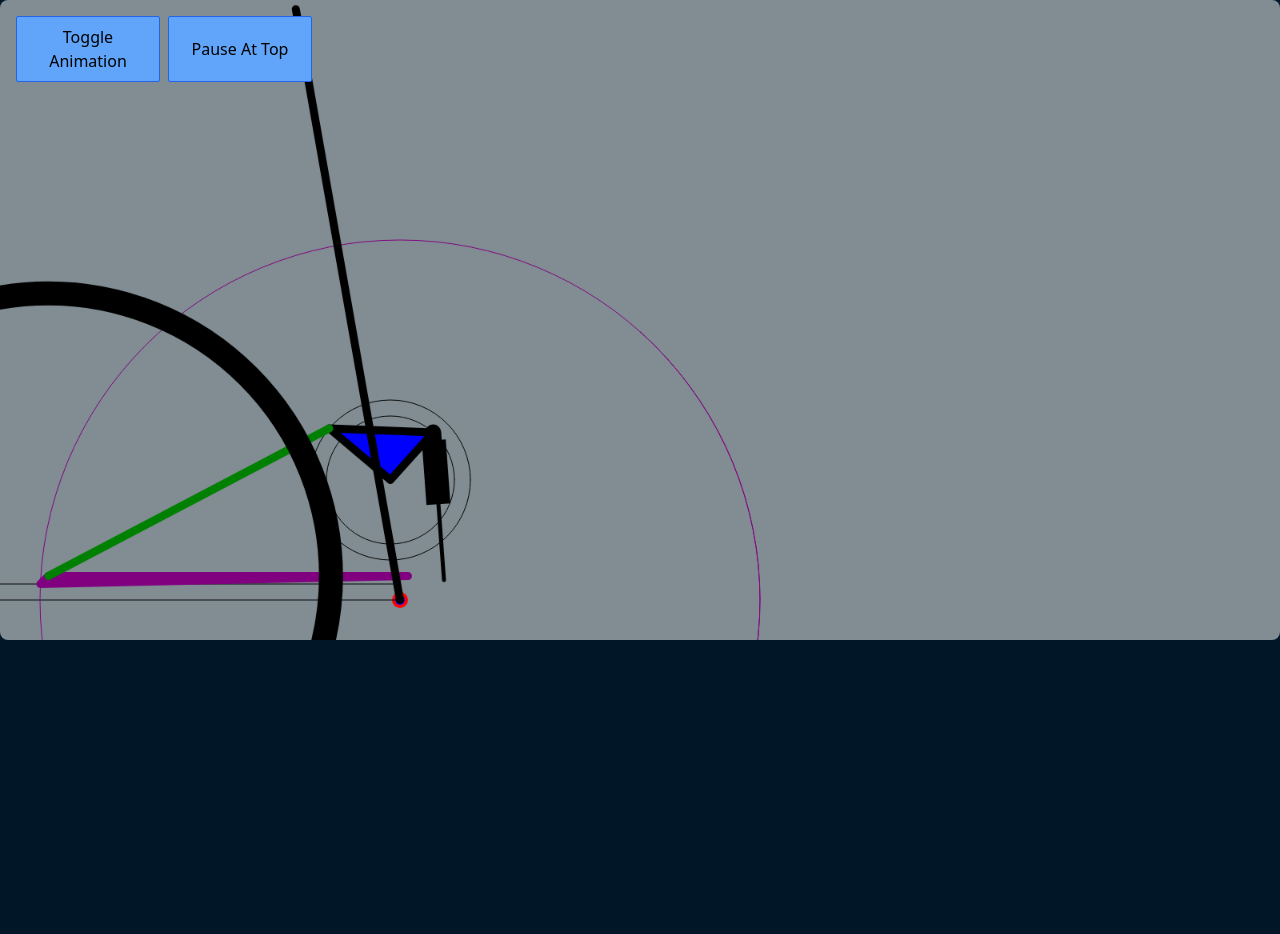
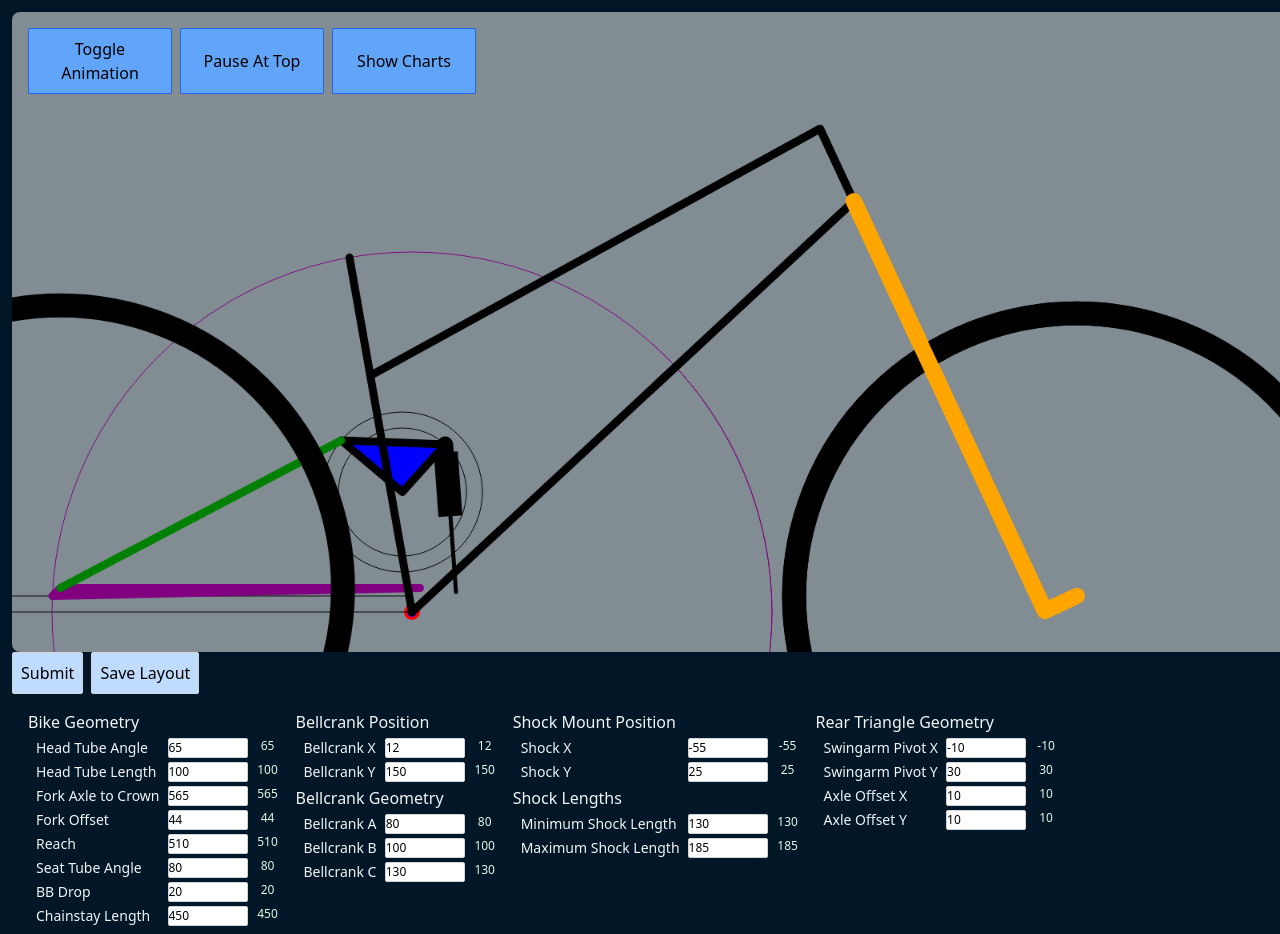
Before and after one commit to Scott-Andermann/BadDogBikes, a React (Vite) app: page / in a window 1280 px wide. Shown: the top 934 px of the page. Before the commit the page ends 800 px from the top, so only its background shows below. Built offline with nearby package versions, Linux system fonts and the light colour scheme.

Commit message:
continue layout refactor

```diff
--- a/src/App.css
+++ b/src/App.css
@@ -1,3 +1,4 @@
 body {
   background: #011627;
+  padding: 12px;
 }
--- a/src/App.tsx
+++ b/src/App.tsx
@@ -17,6 +17,7 @@ import HumanInputs, { HumanInputProps } from "./HumanInputs";
 import InputForm, { defaultValues, DefaultValues } from "./InputForm";
 import LayoutDiagram from "./LayoutDiagram";
 import LayoutList from "./LayoutList";
+import ResultsWrapper from "./ResultsWrapper";
 import ScatterPlot from "./ScatterPlot";
 
 export interface AxlePaths {
@@ -38,7 +39,9 @@ function App() {
   const [layoutValues, setLayoutValues] =
     useState<DefaultValues>(defaultValues);
   const [layoutArray, setLayoutArray] = useState<LayoutArray[]>([]);
-  const [humanInput, setHumanInput] = useState<HumanInputProps | undefined>(undefined);
+  const [humanInput, setHumanInput] = useState<HumanInputProps | undefined>(
+    undefined
+  );
   const [key, setKey] = useState(0);
 
   useEffect(() => {
@@ -50,7 +53,6 @@ function App() {
   }, []);
 
   // unmount and remount canvas component
-
 
   useEffect(() => {
     console.log("storing data");
@@ -65,11 +67,6 @@ function App() {
     <div>
       {/* <HumanInputs setHumanInput={setHumanInput}/> */}
       <div className="flex flex-row">
-        {/* <InputForm
-          setNewValues={setLayoutValues}
-          setIsOpen={setIsOpen}
-          layoutValues={layoutValues}
-        /> */}
         {/* <ConfirmModal
           isOpen={isOpen}
           setLayoutArray={setLayoutArray}
@@ -80,15 +77,18 @@ function App() {
           onClose={() => setIsOpen(false)}
         /> */}
         <div>
-          <LayoutDiagram layoutValues={layoutValues} layoutType="singlePivot" />
-          {/* <ScatterPlot
-            inputData={axlePath}
-            arrayInput={layoutArray}
-            title="Axle Path"
-          /> */}
+          <ResultsWrapper
+            layoutValues={layoutValues}
+            layoutType="singlePivot"
+          />
+          <InputForm
+            setNewValues={setLayoutValues}
+            setIsOpen={setIsOpen}
+            layoutValues={layoutValues}
+          />
         </div>
         <div>
-          <h2>Iterations</h2>
+          <h2 className="text-gray-100">Iterations</h2>
           <LayoutList
             layoutArray={layoutArray}
             setLayoutArray={setLayoutArray}
--- a/src/Canvas.tsx
+++ b/src/Canvas.tsx
@@ -9,10 +9,9 @@ interface CanvasProps {
   seatStayPosition: Position[];
   rearPivotPosition: Position[];
   axlePath: Position[];
-  bellcrankOffset: Position;
-  zeroOffset: Position;
   layoutValues: DefaultValues;
   humanInput: HumanInputProps | undefined;
+  setShowLayout: React.Dispatch<React.SetStateAction<boolean>>;
 }
 
 const Canvas = ({
@@ -20,15 +19,20 @@ const Canvas = ({
   seatStayPosition,
   rearPivotPosition,
   axlePath,
-  bellcrankOffset,
-  zeroOffset,
   layoutValues,
   humanInput,
+  setShowLayout,
 }: CanvasProps) => {
   const [paused, setPaused] = useState(true);
   const [pausePosition, setPausePosition] = useState("");
-  // const [zoomLevel, setZoomLevel] = useState(1);
+  const [zoomLevel, setZoomLevel] = useState(1);
   const ref = useRef<HTMLCanvasElement>(null);
+  const zeroOffset = { x: 500, y: 750 };
+
+  const bellcrankOffset = {
+    x: zeroOffset.x - layoutValues.bellcrankX,
+    y: zeroOffset.y - layoutValues.bellcrankY,
+  };
   useEffect(() => {
     const canvas = ref.current;
 
@@ -62,7 +66,7 @@ const Canvas = ({
   }
 
   return (
-    <div className="relative">
+    <>
       <canvas
         key={paused ? "1" : "0"}
         ref={ref}
@@ -86,8 +90,15 @@ const Canvas = ({
         >
           Pause At Top
         </button>
+        <button
+          className="bg-blue-400 border-blue-600 border border-solid rounded-sm p-2 w-36"
+          onClick={() => setShowLayout(false)}
+        >
+          Show Charts
+        </button>
+
       </div>
-    </div>
+    </>
   );
 };
 
--- a/src/InputField.tsx
+++ b/src/InputField.tsx
@@ -18,7 +18,7 @@ const InputField = ({
 }) => {
   const inputClasses =
     "border border-solid border-gray-300 rounded-sm w-20 text-xs";
-  const labelClasses = "ml-2 whitespace-nowrap text-sm mr-2";
+  const labelClasses = "ml-2 whitespace-nowrap text-sm mr-2 text-gray-100";
   return (
     <div className="flex flex-col gap-1">
       <div className="flex flex-row justify-between">
@@ -33,7 +33,7 @@ const InputField = ({
             {...register(id, { required: required, valueAsNumber: true })}
           />
           {currentValue !== undefined ? (
-            <p className="text-xs w-10 text-center">{currentValue}</p>
+            <p className="text-xs w-10 text-center text-green-100">{currentValue}</p>
           ) : null}
         </div>
       </div>
--- a/src/InputForm.tsx
+++ b/src/InputForm.tsx
@@ -20,6 +20,12 @@ export interface DefaultValues {
   axleOffsetX: number;
   axleOffsetY: number;
   seatTubeAngle: number;
+  headTubeAngle: number;
+  headTubeLength: number;
+  forkLength: number;
+  forkOffset: number;
+  stack: number;
+  reach: number;
 }
 
 export const defaultValues: DefaultValues = {
@@ -40,33 +46,131 @@ export const defaultValues: DefaultValues = {
   axleOffsetX: 10,
   axleOffsetY: 10,
   seatTubeAngle: 80,
+  headTubeAngle: 65,
+  headTubeLength: 100,
+  forkLength: 565,
+  forkOffset: 44,
+  stack: 631,
+  reach: 510,
 };
 
 const InputForm = ({
   setNewValues,
   setIsOpen,
-  layoutValues
+  layoutValues,
 }: {
   setNewValues: React.Dispatch<SetStateAction<DefaultValues>>;
   setIsOpen: React.Dispatch<SetStateAction<boolean>>;
-  layoutValues: DefaultValues
+  layoutValues: DefaultValues;
 }) => {
   const {
     register,
     handleSubmit,
     formState: { errors },
   } = useForm({ defaultValues: defaultValues });
-  const inputClasses = "border border-solid border-gray-300 rounded-sm";
+  const inputClasses =
+    "border border-solid border-gray-300 rounded-sm bg-blue-200";
 
   const onSubmit = (data: DefaultValues) => {
     setNewValues(data);
   };
+  const headTubeAngle = (layoutValues.headTubeAngle * Math.PI) / 180;
+
+  const wheelbase =
+    layoutValues.reach +
+    layoutValues.headTubeLength * Math.cos(headTubeAngle) +
+    layoutValues.forkLength * Math.cos(headTubeAngle) +
+    Math.cos(Math.asin(layoutValues.bbDrop / layoutValues.chainStay)) * layoutValues.chainStay;
+  const stack =
+    layoutValues.bbDrop +
+    (layoutValues.forkLength + layoutValues.headTubeLength) *
+      Math.sin(headTubeAngle);
 
   return (
     <form onSubmit={handleSubmit((data) => onSubmit(data))}>
-      <div className="flex flex-col gap-2 p-4">
+      <div className="flex flex-row gap-2">
+        <input className={`${inputClasses} max-w-max p-2`} type="submit" />
+        <button
+          onClick={() => setIsOpen(true)}
+          className="bg-blue-200 border-gray-300 border border-solid rounded-sm p-2"
+        >
+          Save Layout
+        </button>
+      </div>
+      <div className="flex flex-row gap-2 p-4">
         <div className="flex flex-col gap-1">
-          <h3>Bellcrank Position</h3>
+          <h3 className="text-gray-100">Bike Geometry</h3>
+          <InputField
+            label="Head Tube Angle"
+            id="headTubeAngle"
+            required
+            register={register}
+            errors={errors}
+            currentValue={layoutValues.headTubeAngle}
+          />
+          <InputField
+            label="Head Tube Length"
+            id="headTubeLength"
+            required
+            register={register}
+            errors={errors}
+            currentValue={layoutValues.headTubeLength}
+          />
+          <InputField
+            label="Fork Axle to Crown"
+            id="forkLength"
+            required
+            register={register}
+            errors={errors}
+            currentValue={layoutValues.forkLength}
+          />
+          <InputField
+            label="Fork Offset"
+            id="forkOffset"
+            required
+            register={register}
+            errors={errors}
+            currentValue={layoutValues.forkOffset}
+          />
+          <InputField
+            label="Reach"
+            id="reach"
+            required
+            register={register}
+            errors={errors}
+            currentValue={layoutValues.reach}
+          />
+          <InputField
+            label="Seat Tube Angle"
+            id="seatTubeAngle"
+            required
+            register={register}
+            errors={errors}
+            currentValue={layoutValues.seatTubeAngle}
+          />
+          <InputField
+            label="BB Drop"
+            id="bbDrop"
+            required
+            register={register}
+            errors={errors}
+            currentValue={layoutValues.bbDrop}
+          />
+          <InputField
+            label="Chainstay Length"
+            id="chainStay"
+            required
+            register={register}
+            errors={errors}
+            currentValue={layoutValues.chainStay}
+          />
+          <p className="text-gray-100">
+            Stack Height: {Math.abs(Math.round(stack))}
+          </p>
+          <p className="text-gray-100">Wheelbase: {Math.round(wheelbase)}</p>
+        </div>
+        <div className="flex flex-col gap-1">
+          <h3 className="text-gray-100">Bellcrank Position</h3>
           <InputField
             label="Bellcrank X"
             id="bellcrankX"
@@ -83,9 +187,7 @@ const InputForm = ({
             errors={errors}
             currentValue={layoutValues.bellcrankY}
           />
-        </div>
-        <div className="flex flex-col gap-1">
-          <h3>Bellcrank Geometry</h3>
+          <h3 className="text-gray-100">Bellcrank Geometry</h3>
           <InputField
             label="Bellcrank A"
             id="bellcrankA"
@@ -112,7 +214,7 @@ const InputForm = ({
           />
         </div>
         <div className="flex flex-col gap-1">
-          <h3>Shock Mount Position</h3>
+          <h3 className="text-gray-100">Shock Mount Position</h3>
           <InputField
             label="Shock X"
             id="shockMountX"
@@ -129,9 +231,7 @@ const InputForm = ({
             errors={errors}
             currentValue={layoutValues.shockMountY}
           />
-        </div>
-        <div className="flex flex-col gap-1">
-          <h3>Shock Lengths</h3>
+          <h3 className="text-gray-100">Shock Lengths</h3>
           <InputField
             label="Minimum Shock Length"
             id="shockMin"
@@ -150,7 +250,7 @@ const InputForm = ({
           />
         </div>
         <div className="flex flex-col gap-1">
-          <h3>Rear Triangle Geometry</h3>
+          <h3 className="text-gray-100">Rear Triangle Geometry</h3>
           <InputField
             label="Swingarm Pivot X"
             id="swingarmPivotX"
@@ -166,23 +266,6 @@ const InputForm = ({
             register={register}
             errors={errors}
             currentValue={layoutValues.swingarmPivotY}
-          />
-        </div>
-        <InputField
-          label="BB Drop"
-          id="bbDrop"
-          required
-          register={register}
-          errors={errors}
-          currentValue={layoutValues.bbDrop}
-        />
-        <InputField
-          label="Chainstay Length"
-          id="chainStay"
-          required
-          register={register}
-          errors={errors}
-          currentValue={layoutValues.chainStay}
           />
           <InputField
             label="Axle Offset X"
@@ -200,22 +283,6 @@ const InputForm = ({
             errors={errors}
             currentValue={layoutValues.axleOffsetY}
           />
-        <InputField
-          label="Seat Tube Angle"
-          id="seatTubeAngle"
-          required
-          register={register}
-          errors={errors}
-          currentValue={layoutValues.seatTubeAngle}
-        />
-        <div className="flex flex-row gap-2">
-          <input className={`${inputClasses} max-w-max p-2`} type="submit" />
-          <button
-            onClick={() => setIsOpen(true)}
-            className="bg-blue-400 border-blue-600 border border-solid rounded-sm p-2"
-          >
-            Save Layout
-          </button>
         </div>
       </div>
     </form>
--- a/src/LayoutDiagram.tsx
+++ b/src/LayoutDiagram.tsx
@@ -1,3 +1,4 @@
+import * as React from "react";
 import { useState, useEffect } from "react";
 import Canvas from "./Canvas";
 import calculatedPositions from "./data/calculatedPositions";
@@ -8,57 +9,36 @@ import { DefaultValues } from "./InputForm";
 interface LayoutDiagramProps {
   layoutValues: DefaultValues;
   layoutType: string;
+  shockPosition: Position[];
+  seatStayPosition: Position[];
+  rearPivotPosition: Position[];
+  axlePath: Position[];
+  setShowLayout: React.Dispatch<React.SetStateAction<boolean>>;
 }
 
-const LayoutDiagram = ({layoutValues, layoutType}: LayoutDiagramProps) => {
+const LayoutDiagram = ({ layoutValues, layoutType, shockPosition, seatStayPosition, rearPivotPosition, axlePath, setShowLayout }: LayoutDiagramProps) => {
   const [key, setKey] = useState(0);
-  const [axlePath, setAxlePath] = useState<Position[]>();
-  const zeroOffset = { x: 500, y: 750 };
-
-  const bellcrankOffset = {
-    x: zeroOffset.x - layoutValues.bellcrankX,
-    y: zeroOffset.y - layoutValues.bellcrankY,
-  };
-
-  const {
-    shockSteps,
-    shockPosition,
-    outputAngle,
-    seatStayPosition,
-    seatStayLength,
-    swingarmLength,
-    rearPivotPosition,
-  } = calculatedPositions(layoutValues);
-
 
   useEffect(() => {
-    if (
-      layoutType === "singlePivot"
-    ) {
-      setAxlePath(calculateAxlePath(layoutValues, swingarmLength, rearPivotPosition))
-    }
     setKey((prev) => prev + 1);
   }, [layoutType, layoutValues]);
 
-
   return (
     <>
-    {Array.isArray(axlePath) && axlePath.length > 0  ?
+      {Array.isArray(axlePath) && axlePath.length > 0 ? (
         <Canvas
           key={key}
           shockPosition={shockPosition}
           seatStayPosition={seatStayPosition}
           rearPivotPosition={rearPivotPosition}
           axlePath={axlePath}
-      bellcrankOffset={bellcrankOffset}
-      zeroOffset={zeroOffset}
           layoutValues={layoutValues}
           humanInput={undefined}
+          setShowLayout={setShowLayout}
         />
-    : null}
+      ) : null}
     </>
-
   );
-}
+};
 
 export default LayoutDiagram;
--- /dev/null
+++ b/src/ResultsWrapper.tsx
@@ -0,0 +1,67 @@
+import { useState, useEffect } from "react";
+import { Position } from "./data/draw";
+import calculatedPositions from "./data/calculatedPositions";
+import { DefaultValues } from "./InputForm";
+import { calculateAxlePath } from "./data/singlePivotCalculations";
+import Canvas from "./Canvas";
+import LayoutDiagram from "./LayoutDiagram";
+import ScatterPlot from "./ScatterPlot";
+
+interface ResultsWrapperProps {
+  layoutValues: DefaultValues;
+  layoutType: string;
+}
+
+const ResultsWrapper = ({ layoutValues, layoutType }: ResultsWrapperProps) => {
+  const [axlePath, setAxlePath] = useState<Position[]>();
+  const [showLayout, setShowLayout] = useState(true);
+
+  const {
+    shockSteps,
+    shockPosition,
+    outputAngle,
+    seatStayPosition,
+    seatStayLength,
+    swingarmLength,
+    rearPivotPosition,
+  } = calculatedPositions(layoutValues);
+
+  useEffect(() => {
+    if (layoutType === "singlePivot") {
+      setAxlePath(
+        calculateAxlePath(layoutValues, swingarmLength, rearPivotPosition)
+      );
+    }
+  }, [layoutType, layoutValues]);
+
+  return (
+    <div className="relative w-[160vh] h-[80vh]">
+      {showLayout && axlePath !== undefined ? (
+        <LayoutDiagram
+          layoutValues={layoutValues}
+          layoutType="singlePivot"
+          shockPosition={shockPosition}
+          seatStayPosition={seatStayPosition}
+          rearPivotPosition={rearPivotPosition}
+          axlePath={axlePath}
+          setShowLayout={setShowLayout}
+        />
+      ) : (
+        <div className="text-white">
+          {Array.isArray(axlePath) && axlePath.length > 0 ? (
+            <div className="h-60">
+              <ScatterPlot
+                inputData={axlePath}
+                arrayInput={[]}
+                title="Axle Path"
+              />
+            </div>
+          ) : null}
+          <button onClick={() => setShowLayout(true)}>show layout</button>
+        </div>
+      )}
+    </div>
+  );
+};
+
+export default ResultsWrapper;
--- a/src/data/draw.ts
+++ b/src/data/draw.ts
@@ -148,6 +148,18 @@ DrawMasterProps) => {
     step,
   });
   drawSeatTube({
+    ctx,
+    layoutValues,
+    zeroOffset,
+    humanInput: undefined,
+  });
+  drawFrontTriangle({
+    ctx,
+    layoutValues,
+    zeroOffset,
+    humanInput: undefined,
+  });
+  drawFork({
     ctx,
     layoutValues,
     zeroOffset,
@@ -343,11 +355,109 @@ DrawFrameProps) => {
   ctx.beginPath();
   ctx.moveTo(zeroOffset.x, zeroOffset.y);
   ctx.lineTo(
-    zeroOffset.x - 750 * Math.cos((layoutValues.seatTubeAngle * Math.PI) / 180),
-    zeroOffset.y - 750 * Math.sin((layoutValues.seatTubeAngle * Math.PI) / 180)
+    zeroOffset.x - 450 * Math.cos((layoutValues.seatTubeAngle * Math.PI) / 180),
+    zeroOffset.y - 450 * Math.sin((layoutValues.seatTubeAngle * Math.PI) / 180)
   );
   ctx.stroke();
   ctx.lineWidth = 1;
 };
 
+const drawFrontTriangle = ({
+  ctx,
+  layoutValues,
+  zeroOffset,
+}: DrawFrameProps) => {
+  ctx.lineWidth = 10;
+  ctx.lineCap = "round";
+  ctx.beginPath();
+  const seatTubeAngle = layoutValues.seatTubeAngle * Math.PI / 180;
+  const headTubeAngle = (layoutValues.headTubeAngle * Math.PI) / 180;
+  const bottomOfHeadTube = {
+    x:
+      zeroOffset.x +
+      layoutValues.reach +
+      layoutValues.headTubeLength * Math.cos(headTubeAngle),
+    y:
+      zeroOffset.y -
+      layoutValues.bbDrop -
+      layoutValues.forkLength * Math.sin(headTubeAngle) +
+      layoutValues.forkOffset * Math.cos(headTubeAngle),
+  };
+  ctx.moveTo(
+    zeroOffset.x - 300 * Math.cos(seatTubeAngle),
+    zeroOffset.y - 300 * Math.sin(seatTubeAngle)
+  );
+
+  ctx.lineTo(
+    zeroOffset.x + layoutValues.reach,
+    bottomOfHeadTube.y - layoutValues.headTubeLength * Math.sin(headTubeAngle)
+  );
+  ctx.lineTo(bottomOfHeadTube.x, bottomOfHeadTube.y);
+  ctx.lineTo(zeroOffset.x, zeroOffset.y);
+  ctx.stroke();
+
+  // Draw Fork
+  ctx.lineWidth = 20;
+  ctx.strokeStyle = "orange";
+  ctx.beginPath();
+  ctx.moveTo(bottomOfHeadTube.x, bottomOfHeadTube.y);
+  ctx.lineTo(
+    bottomOfHeadTube.x + layoutValues.forkLength * Math.cos(headTubeAngle),
+    bottomOfHeadTube.y + layoutValues.forkLength * Math.sin(headTubeAngle)
+  );
+  ctx.lineTo(
+    bottomOfHeadTube.x +
+      layoutValues.forkLength * Math.cos(headTubeAngle) +
+      layoutValues.forkOffset * Math.sin(headTubeAngle),
+    bottomOfHeadTube.y +
+      layoutValues.forkLength * Math.sin(headTubeAngle) -
+      layoutValues.forkOffset * Math.cos(headTubeAngle)
+  );
+  ctx.stroke();
+  ctx.beginPath();
+  ctx.arc(
+    bottomOfHeadTube.x +
+      layoutValues.forkLength * Math.cos(headTubeAngle) +
+      layoutValues.forkOffset * Math.sin(headTubeAngle),
+    bottomOfHeadTube.y +
+      layoutValues.forkLength * Math.sin(headTubeAngle) -
+      layoutValues.forkOffset * Math.cos(headTubeAngle),
+    (29 / 2) * 25.4 - 15,
+    0,
+    2 * Math.PI
+  );
+  ctx.lineWidth = 30;
+  ctx.strokeStyle = "black";
+  ctx.stroke()
+
+  ctx.lineWidth = 1;
+};
+
+const drawFork = ({ ctx, layoutValues, zeroOffset }: DrawFrameProps) => {
+  ctx.lineWidth = 20;
+  ctx.strokeStyle = "orange";
+  const headTubeAngle = (layoutValues.headTubeAngle * Math.PI) / 180;
+  const bottomOfHeadTube = {
+    x:
+      zeroOffset.x +
+      layoutValues.reach +
+      layoutValues.headTubeLength * Math.cos(headTubeAngle),
+    y:
+      zeroOffset.y -
+      layoutValues.bbDrop -
+      layoutValues.forkLength * Math.sin(headTubeAngle) +
+      layoutValues.forkOffset * Math.cos(headTubeAngle),
+  };
+  ctx.beginPath();
+  ctx.moveTo(bottomOfHeadTube.x, bottomOfHeadTube.y);
+  ctx.lineTo(
+    bottomOfHeadTube.x + layoutValues.forkLength * Math.cos(headTubeAngle),
+    bottomOfHeadTube.y + layoutValues.forkLength * Math.sin(headTubeAngle)
+  );
+  ctx.stroke();
+
+  ctx.lineWidth = 1;
+  ctx.strokeStyle = "black";
+};
+
 export default draw;
```
Also changed, not shown: src/ScatterPlot.tsx (+4 -4 lines). Lines whose indentation alone changed are shown as unchanged.
